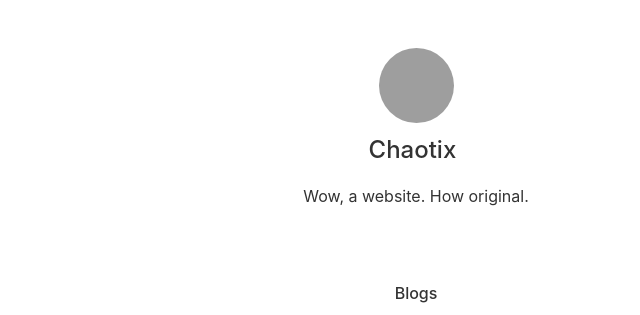
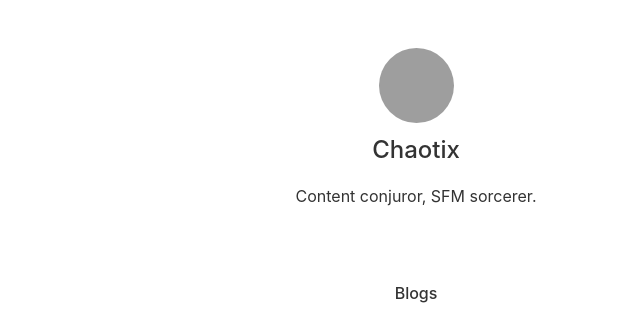
Before and after one commit to UltimaTheHawke/website, a Jekyll site: the page built from index.html, in a window 1280 px wide. Shown: the top 315 px of the page, without its empty margins (224-864 px from the left). Built offline with Jekyll 4.4.1, drawn with Linux system fonts in a browser that asks for light colours; nearby versions of some CDN libraries; grey boxes are pictures that could not be loaded.

Commit message:
Update _config.yml

```diff
--- a/_config.yml
+++ b/_config.yml
@@ -4,12 +4,12 @@ theme: linkhub-jekyll-theme
 # Site Configuration
 name: Chaotix  # Name of your website
 tagline: Links  # Set your preferred page title
-description: Wow, a website. How original.  # Also used as a meta description
+description: Content conjuror, SFM sorcerer.  # Also used as a meta description
 favicon:
   path: https://i.ibb.co/SBRmBmt/favicon.png # Path / URL to the favicon of your website (e.g., 'assets/images/favicon.png')
   type: png # File format of image. Change according to your image. Supported types: https://developer.mozilla.org/en-US/docs/Web/Media/Formats/Image_types
 logo: https://picsum.photos/200.webp # Path / URL to the logo (e.g., 'assets/images/logo.png')
-url: https://link.example.com # URL of your website
+url: https://www.chaotix.live # URL of your website
 locale: en_GB # The value specifies the locale in which these tags are marked up. It follows the format `language_TERRITORY`.
 ga4: # Google Analytics 4 measurement ID, for e.g. G-XXXXXXX (optional). Remove it if it’s not needed.
 twitter:
@@ -23,7 +23,7 @@ image:
 
 # Verified Badge Configuration
 badge:
-  enable: true # Set to 'true' or 'false' to enable / disable the badge
+  enable: false # Set to 'true' or 'false' to enable / disable the badge
   icon: ri:verified-badge-fill  # Enter the icon name for the badge from Iconify Design (https://icon-sets.iconify.design/)
   color: '#dfb221'  # Define the color of the badge
 
```
